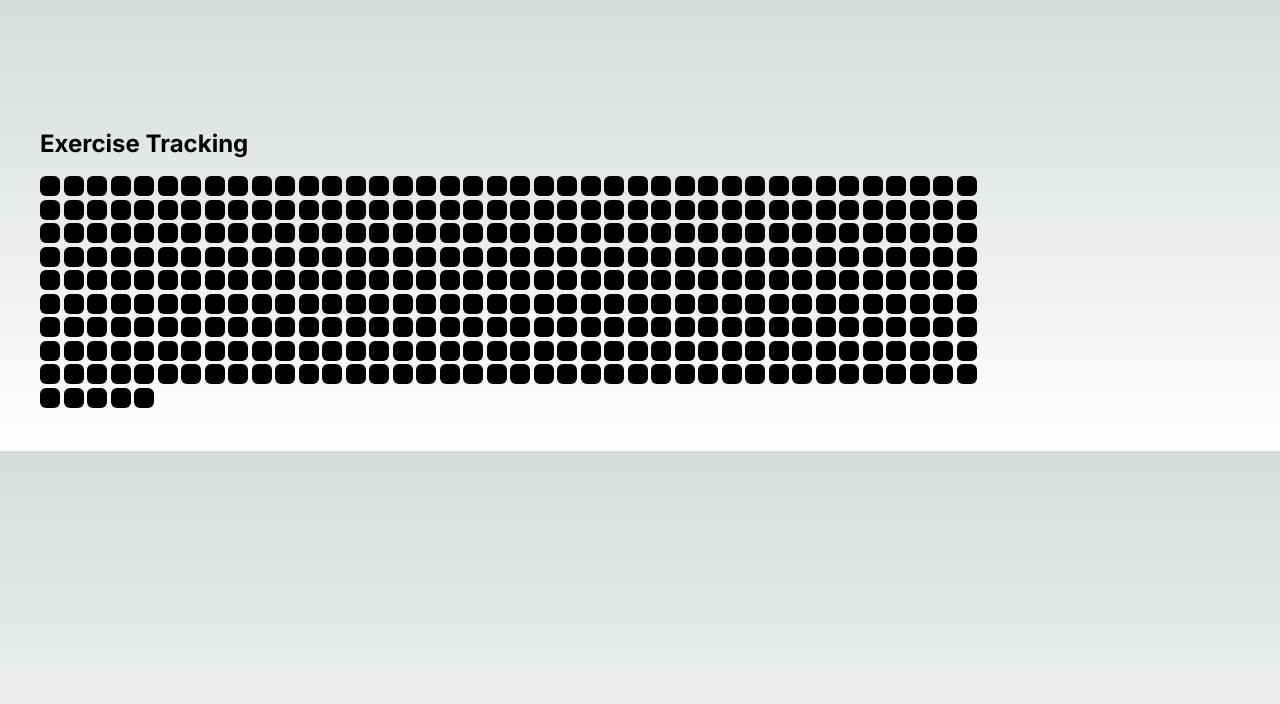
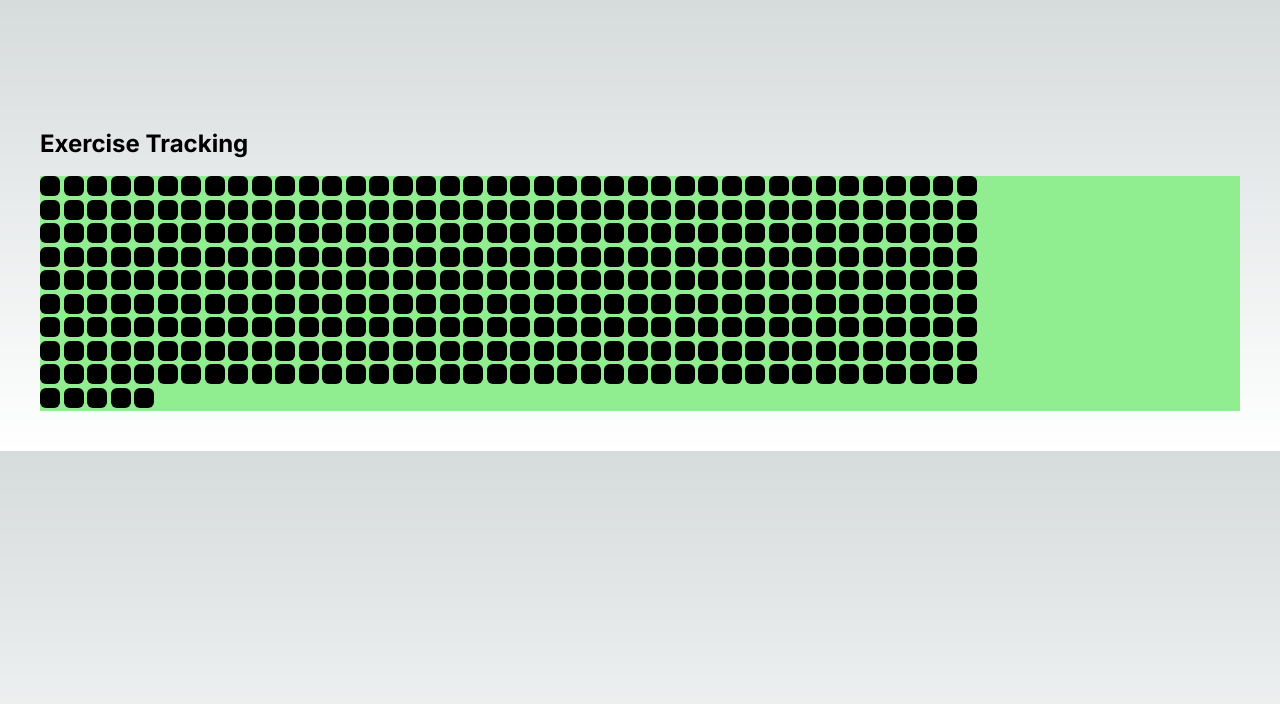
Before and after one commit to bradene0/tracq, a Next.js app: page / in a window 1280 px wide. Shown: the top 704 px of the page. Built offline with nearby package versions, Linux system fonts and the light colour scheme.

Commit message:
made the box wrapper have a big green background

```diff
--- a/src/app/globals.css
+++ b/src/app/globals.css
@@ -66,3 +66,8 @@ body {
 .cursor-pointer:hover .tooltip {
   visibility: visible;
 }
+
+
+.exercise-grid-wrapper {
+  background-color: lightgreen; /* Light gray background color */
+}
--- a/src/components/ExerciseGrid.js
+++ b/src/components/ExerciseGrid.js
@@ -1,7 +1,6 @@
 // components/ExerciseGrid.js
-"use client";
+
 import React from "react";
-import Link from 'next/link';
 
 const ExerciseGrid = () => {
   // Generate an array of 365 items representing each day of the year
@@ -23,16 +22,12 @@ const ExerciseGrid = () => {
         const formattedDate = date.toLocaleDateString("en-US", { month: "short", day: "numeric" });
         return (
           <div key={day} className="relative">
-            <Link href={"/input-minutes"}>
-
             <div
               className="bg-black w-5 h-5 rounded-md flex items-center justify-center cursor-pointer"
               style={{ marginRight: "3.5px", marginBottom: "3.5px" }}
             >
               <div className="tooltip">{formattedDate}</div>
             </div>
-
-            </Link>
           </div>
         );
       })}
@@ -40,8 +35,10 @@ const ExerciseGrid = () => {
   );
 
   return (
+    <div className="exercise-grid-wrapper">
       <div className="grid grid-cols-67 gap-0" style={{ width: "100%" }}>
         {Array.from({ length: numRows }).map((_, rowIndex) => renderRow(rowIndex))}
+      </div>
     </div>
   );
 };
```
Lines whose indentation alone changed are shown as unchanged.
